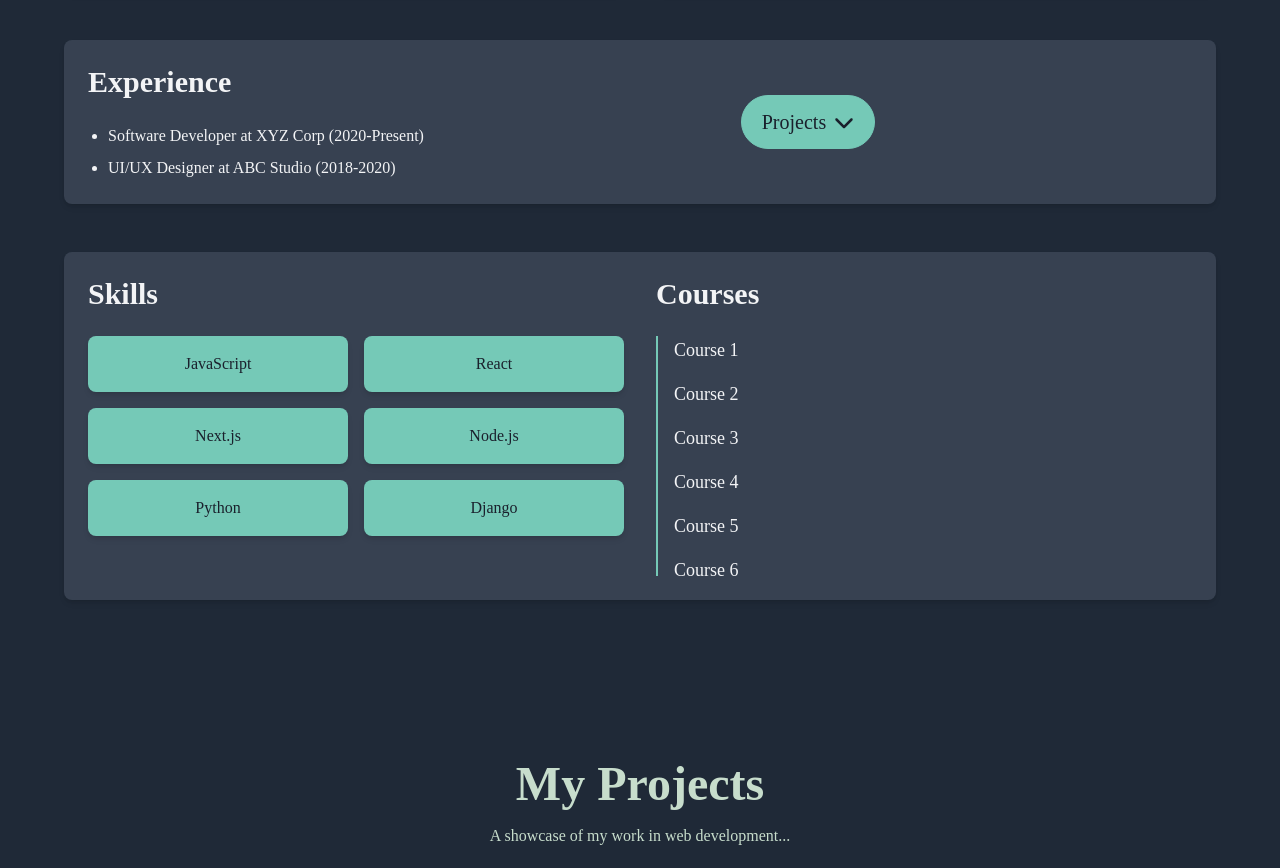
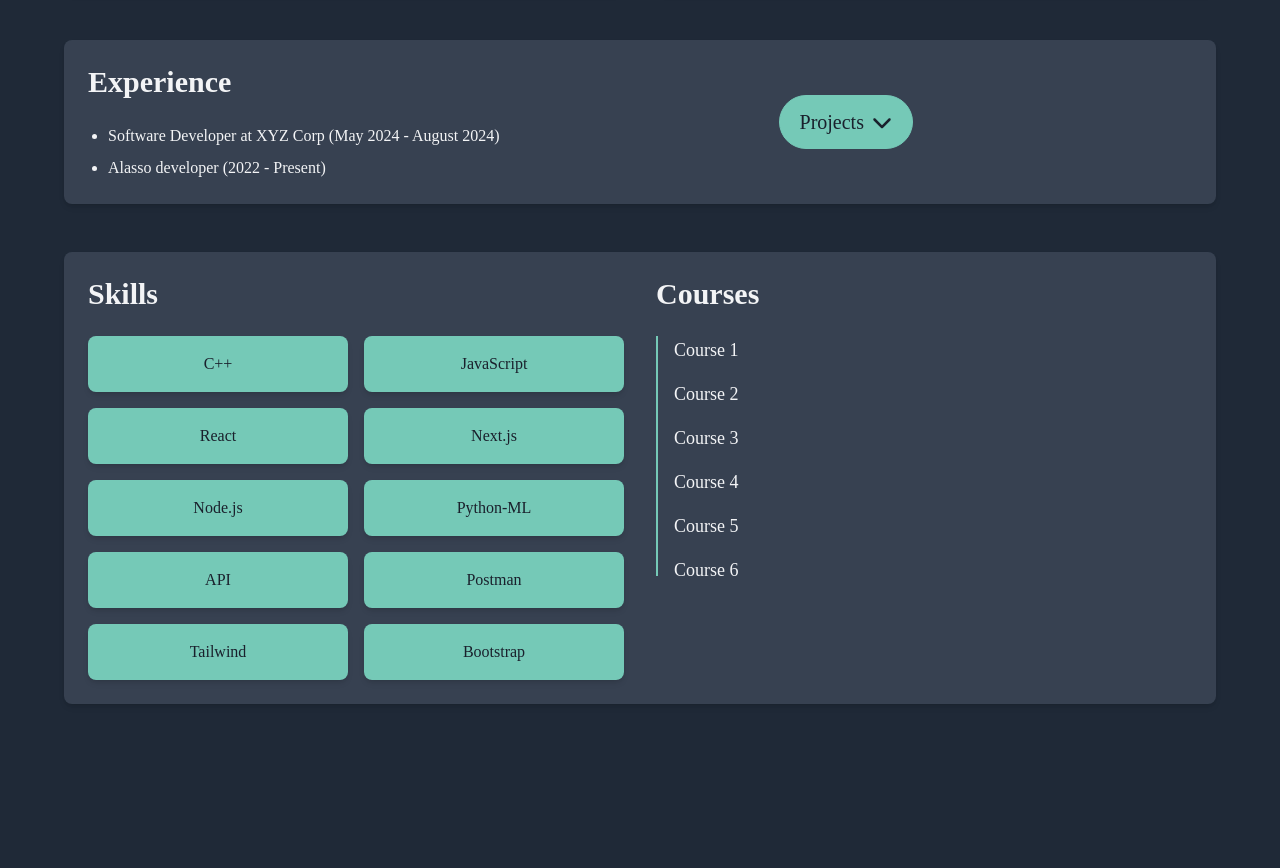
Before and after one commit to anisharma01/portfolio, a Next.js app: page / in a window 1280 px wide. Shown: the part 1100-1968 px from the top of the page. Built offline with nearby package versions, Linux system fonts and the light colour scheme.

Commit message:
changes to About me section

```diff
--- a/src/app/components/About.tsx
+++ b/src/app/components/About.tsx
@@ -41,11 +41,11 @@ export default function About() {
               </p>
               <p className="flex items-center">
                 <FontAwesomeIcon icon={faEnvelope} className="mr-3 text-custom3 dark:text-custom2" />
-                Email: anish.sharma@example.com
+                Email: anishsharma1498@gmail.com
               </p>
               <p className="flex items-center">
                 <FontAwesomeIcon icon={faMapMarkerAlt} className="mr-3 text-custom3 dark:text-custom2" />
-                Address: 123 Main Street, City, Country
+                Address: Chandigarh, India
               </p>
               {/* <p className="flex items-center">
                 <FontAwesomeIcon icon={faBirthdayCake} className="mr-3 text-custom3 dark:text-custom2" />
@@ -60,8 +60,8 @@ export default function About() {
           <div>
             <h2 className="text-3xl font-bold mb-6">Experience</h2>
             <ul className="list-disc ml-5 space-y-2">
-              <li>Software Developer at XYZ Corp (2020-Present)</li>
-              <li>UI/UX Designer at ABC Studio (2018-2020)</li>
+              <li>Software Developer at XYZ Corp (May 2024 - August 2024)</li>
+              <li>Alasso developer (2022 - Present)</li>
             </ul>
           </div>
           <a
@@ -80,7 +80,7 @@ export default function About() {
           <div>
             <h2 className="text-3xl font-bold mb-6">Skills</h2>
             <div className="grid grid-cols-2 gap-4">
-              {["JavaScript", "React", "Next.js", "Node.js", "Python", "Django"].map(skill => (
+              {["C++", "JavaScript", "React", "Next.js", "Node.js", "Python-ML", "API", "Postman", "Tailwind", "Bootstrap"].map(skill => (
                 <div key={skill} className="text-custom1 bg-custom3 dark:bg-custom2 p-4 rounded-lg shadow-md text-center transform transition-transform hover:scale-105">
                   {skill}
                 </div>
--- a/src/app/components/Home.tsx
+++ b/src/app/components/Home.tsx
@@ -56,13 +56,13 @@ export default function Home() {
 
       {/* Fixed Social Icons Section */}
       <div className="fixed left-0 top-1/2 transform -translate-y-1/2 flex flex-col space-y-4 backdrop-blur-lg bg-white/30 dark:bg-gray-900/30 px-3 py-4 rounded-lg border-b-2 border-r-1 border-custom3 dark:border-custom2 shadow-lg hidden md:flex">
-        <a href="https://www.linkedin.com/in/your-linkedin-profile" target="_blank" rel="noopener noreferrer">
+        <a href="https://www.linkedin.com/in/anish-sharma-863048231/" target="_blank" rel="noopener noreferrer">
           <FontAwesomeIcon icon={faLinkedin} size="2x" className="text-blue-700 dark:text-blue-400 hover:text-blue-500 dark:hover:text-blue-300 transition-transform transform hover:scale-110" />
         </a>
-        <a href="https://github.com/your-github-profile" target="_blank" rel="noopener noreferrer">
+        <a href="https://github.com/anisharma01" target="_blank" rel="noopener noreferrer">
           <FontAwesomeIcon icon={faGithub} size="2x" className="text-black dark:text-gray-300 hover:text-gray-700 dark:hover:text-gray-400 transition-transform transform hover:scale-110" />
         </a>
-        <a href="https://www.instagram.com/your-instagram-profile" target="_blank" rel="noopener noreferrer">
+        <a href="https://www.instagram.com/anisharma.xe" target="_blank" rel="noopener noreferrer">
           <FontAwesomeIcon icon={faInstagram} size="2x" className="text-pink-500 dark:text-pink-300 hover:text-pink-300 dark:hover:text-pink-200 transition-transform transform hover:scale-110" />
         </a>
       </div>
--- a/src/app/components/Projects.tsx
+++ b/src/app/components/Projects.tsx
@@ -8,35 +8,35 @@ import { faChevronLeft, faChevronRight, faExternalLinkAlt } from "@fortawesome/f
 export default function Projects() {
   const projectData = [
     {
-      title: "Project 1",
-      description: "A brief description of Project 1.",
-      technologies: ["React", "Tailwind CSS", "API"],
-      githubLink: "https://github.com/your-username/project1",
-      liveDemo: "https://project1-demo.com",
+      title: "Alasso",
+      description: "A Education platform which provides various study material for students studying in college and providing various assignments with solutions to help students.",
+      technologies: ["React", "CSS", "Bootstrap"],
+      githubLink: "https://github.com/anisharma01/Alasso",
+      liveDemo: "https://alasso.study/",
       image: "/images/project1.png",
     },
     {
-      title: "Project 2",
+      title: "Agrismart",
       description: "A brief description of Project 2.",
-      technologies: ["Next.js", "TypeScript", "Node.js"],
-      githubLink: "https://github.com/your-username/project2",
-      liveDemo: "https://project2-demo.com",
+      technologies: ["React", "Python", "Node.js"],
+      githubLink: "https://github.com/anisharma01/Asmart1",
+      liveDemo: "https://asmart.vercel.app/",
       image: "/images/project2.png",
     },
     {
-      title: "Project 3",
+      title: "Eshopstride",
       description: "A brief description of Project 3.",
       technologies: ["Next.js", "TypeScript", "Node.js"],
       githubLink: "https://github.com/your-username/project3",
-      liveDemo: "https://project3-demo.com",
+      liveDemo: "https://www.eshopstride.com/",
       image: "/images/project3.png",
     },
     {
-      title: "Project 4",
+      title: "Dashboard (Eshopstride)",
       description: "A brief description of Project 4.",
-      technologies: ["Next.js", "TypeScript", "Node.js"],
+      technologies: ["Next.js", "TypeScript", "Node.js", "API Intergration"],
       githubLink: "https://github.com/your-username/project4",
-      liveDemo: "https://project4-demo.com",
+      liveDemo: "https://www.eshopstride.com/Dashboard_New",
       image: "/images/project4.png",
     },
     // Add more projects as needed
```
